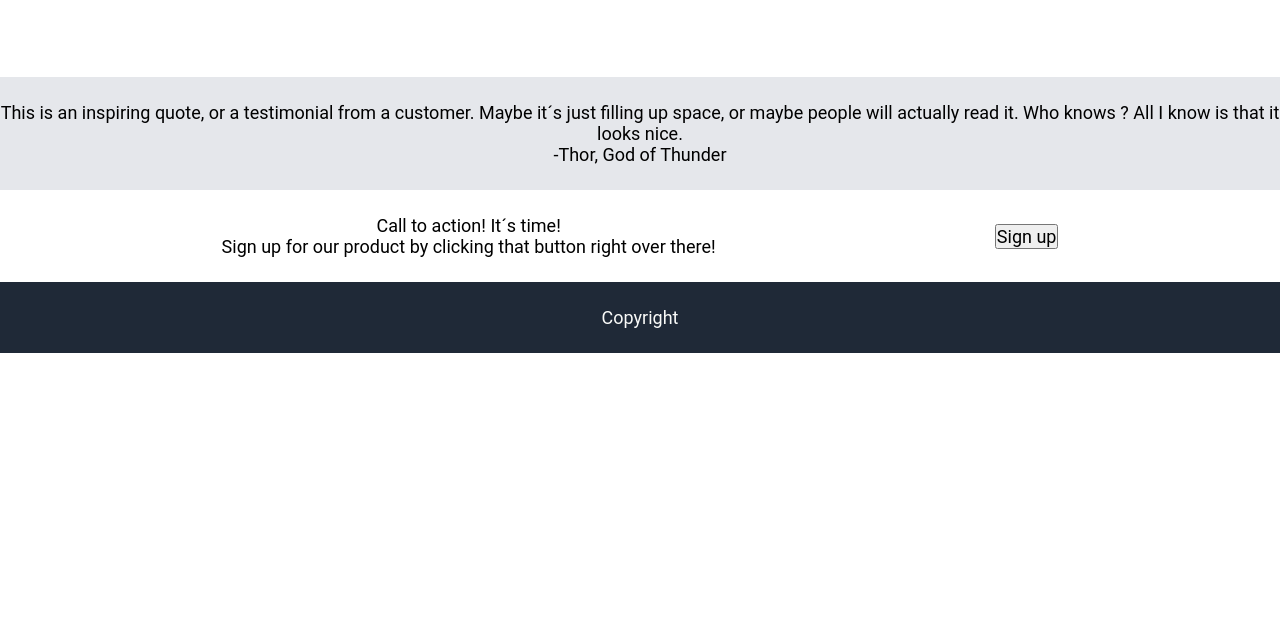
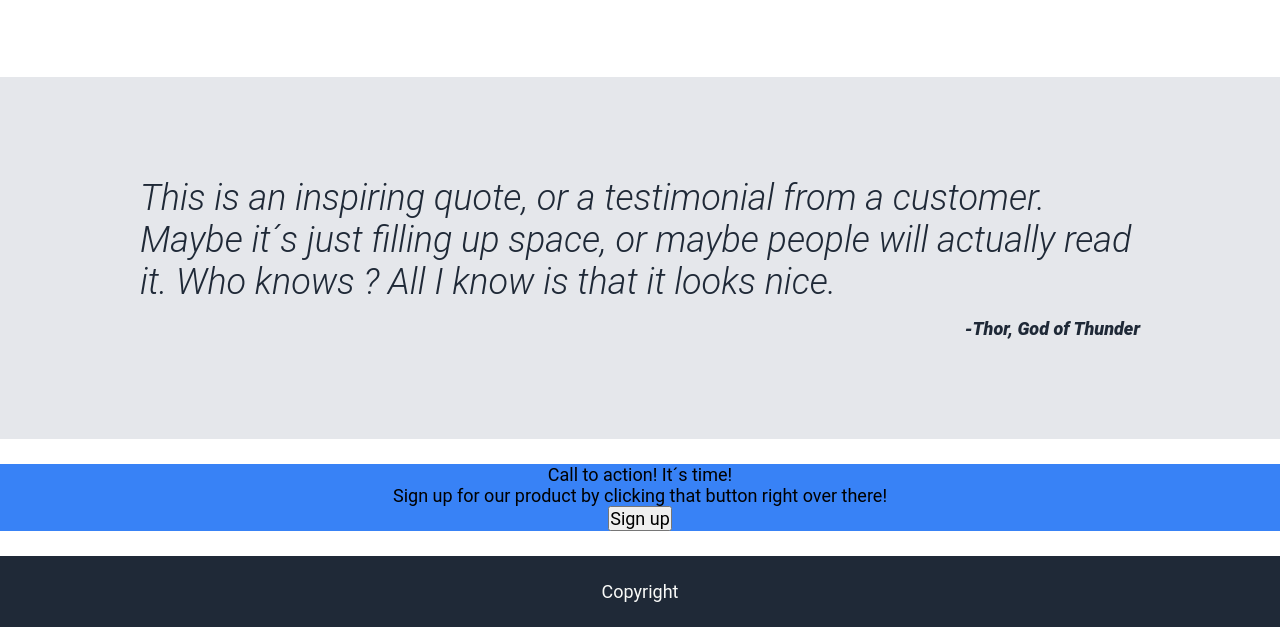
Before and after one commit to BurcisWolf/odin-landing-page, a plain HTML site: page index.html in a window 1280 px wide. Shown: the part 655-1282 px from the top of the page. Before the commit the page ends 1008 px from the top, so only its background shows below. Drawn offline with Linux system fonts and the light colour scheme.

Commit message:
Finished quote section

```diff
--- a/index.html
+++ b/index.html
@@ -53,11 +53,13 @@
         </div>
     </div>
     <div class="quote">
-        <p>This is an inspiring quote, or a testimonial from a customer. Maybe it´s just filling up space, or maybe people will actually read it. Who knows ? All I know is that it looks nice.</p>
-        <span>-Thor, God of Thunder</span>
+        <div class="quote-cont">
+            <p>This is an inspiring quote, or a testimonial from a customer. Maybe it´s just filling up space, or maybe people will actually read it. Who knows ? All I know is that it looks nice.</p>
+            <p class="quote-author">-Thor, God of Thunder</p>
+        </div>
     </div>
     <div class="signup">
-        <div class="container">
+        <div class="container-sign blue">
             <div class="call-left">
                 <p>Call to action! It´s time!</p>
                 <p>Sign up for our product by clicking that button right over there!</p>
--- a/styles.css
+++ b/styles.css
@@ -3,6 +3,7 @@
     margin: 0 auto;
     padding: 0;
     font-size: 18px;
+    font-weight: 400;
     font-family: 'Roboto', sans-serif;
     text-align: center;
 }
@@ -23,7 +24,7 @@
 }
 .quote {
     background-color: #E5E7EB;
-    padding: 25px 0 25px 0;
+    padding: 100px 0 100px 0;
 }
 .signup {
     background-color: white;
@@ -49,6 +50,9 @@
 .container .right {
     flex-grow: 1;
     text-align: right;
+}
+.quote-cont {
+    max-width: 1000px;
 }
 /* Text Styling */
 .logo-text {
@@ -79,6 +83,19 @@
     color: #1F2937;
     margin: 0 0 40px 0;
 }
+.quote p {
+    font-size: 36px;
+    font-style: italic;
+    color: #1F2937;
+    font-weight: 300;
+    text-align: left;
+}
+.quote p.quote-author {
+    font-weight: 900;
+    text-align: right;
+    font-size: 18px;
+    padding: 15px 0 0 0;
+}
 /* Others */
 .img-head {
     max-width: 450px;
@@ -101,3 +118,6 @@
     border: 3px solid #3882F6;
     color: #3882F6;
 }
+.blue {
+    background-color: #3882F6;
+}
```
